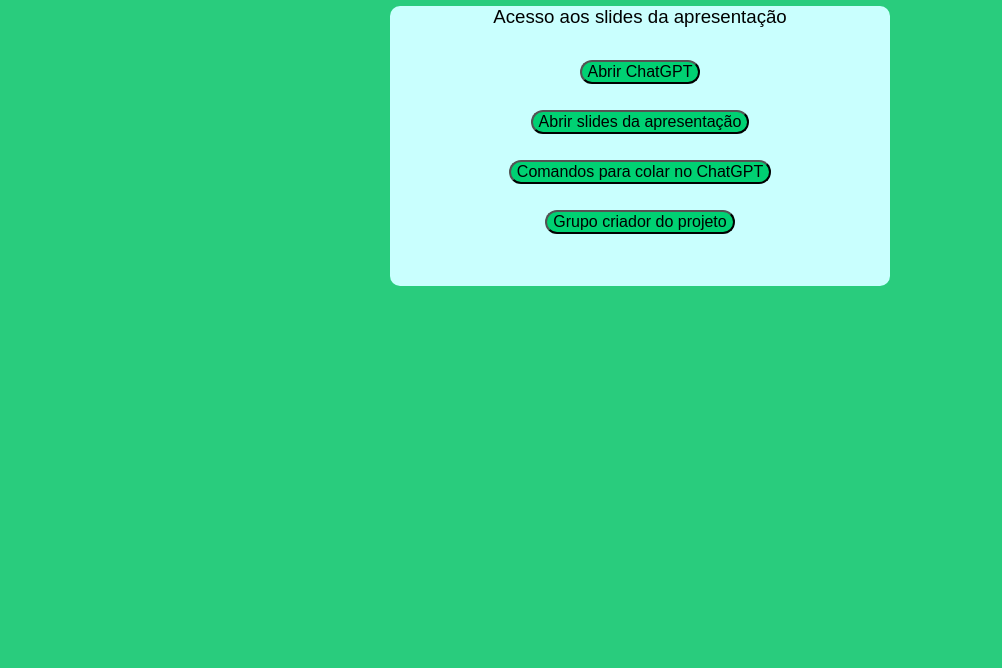
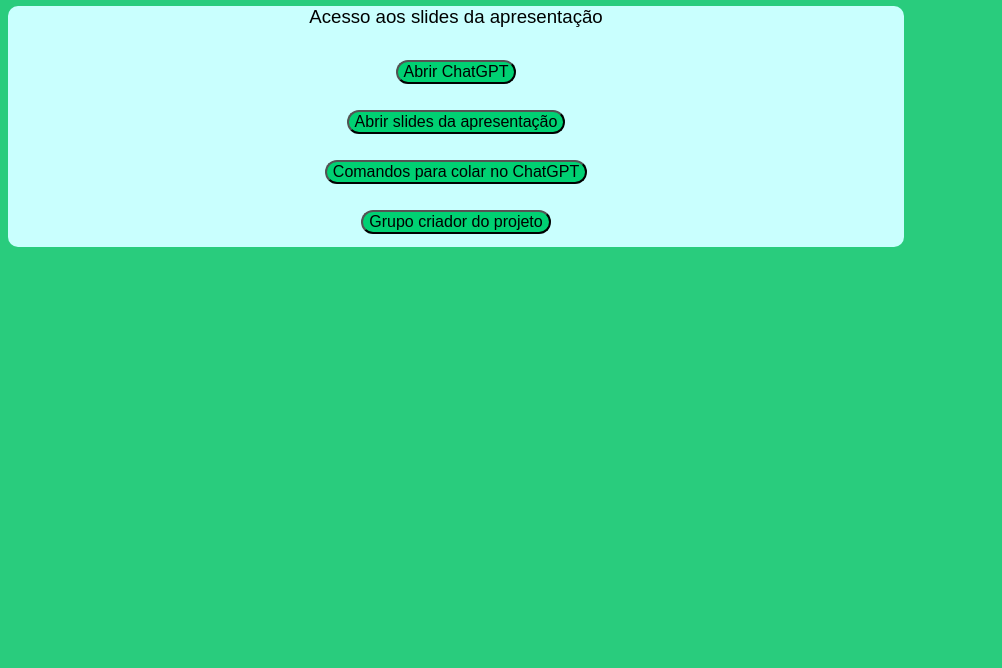
Before and after one commit to Deadpool382001/Trabalho-Homero, a plain HTML site: page index.html in a window 1280 px wide. Shown: the part 132-800 px from the top of the page, without its empty margins (0-1002 px from the left). Drawn offline with Linux system fonts and the light colour scheme.

Commit message:
Update estiloh.css

```diff
--- a/estiloh.css
+++ b/estiloh.css
@@ -1,5 +1,7 @@
 body {
     background-color: #29cc7d;
+    max-width: 896px;
+    max-height: 414px;
 }
 
 header {
@@ -13,8 +15,8 @@ div#opções {
     background-color: #c9fffe;
     font: 12pt arial;
     text-align: center;
-    width: 500px;
-    height: 280px;
+    max-width: 896px;
+    max-height: 414px;
     line-height: 50px;
     border-radius: 10px;
     margin: auto;
```
